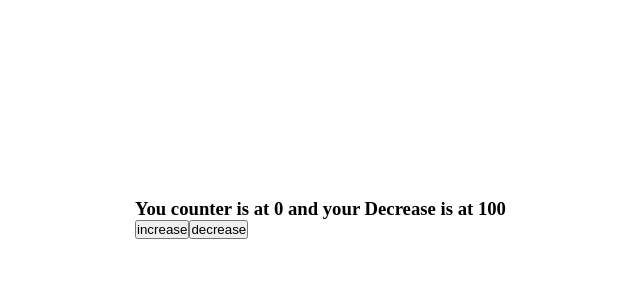
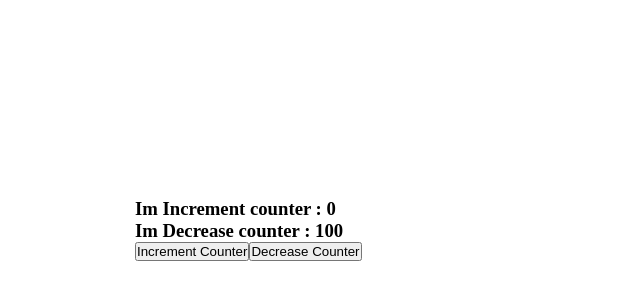
Before and after one commit to xsparsh1/React, a React (Vite) app: page / in a window 1280 px wide. Shown: the part 2-302 px from the top of the page, without its empty margins (465-1105 px from the left). Built offline with nearby package versions, Linux system fonts and the light colour scheme.

Commit message:
Managing side effects of Props

```diff
--- a/src/App.jsx
+++ b/src/App.jsx
@@ -8,6 +8,7 @@ import ForLoop from "./practice/ForLoopInJsx/forLoop";
 import CompInLoop from "./practice/ForLoopInJsx/CompInLoop";
 import NestedLoop from "./practice/ForLoopInJsx/NestedLoop";
 import Effect from "./practice/UseEffect/Effect";
+import PropsPass from "./practice/UseEffect/PropsPass";
 //CC - Controlled Components.
 function App(){
   return (
@@ -21,7 +22,8 @@ function App(){
         {/* <ForLoop/> */}
         {/* <CompInLoop/> */}
         {/* <NestedLoop/> */}
-        <Effect/>
+        {/* <Effect/> */}
+        <PropsPass/>
   </div>
   );
 }
--- a/src/practice/BaseInfo/OnClick.jsx
+++ b/src/practice/BaseInfo/OnClick.jsx
@@ -17,7 +17,7 @@
 //     }
 //     return (
 //         <div>
-//             <button onClick={func}>Im a bca Student at </button>  //we cant param here , so how to pass params?
+//             <button onClick={func}>Im a bca Student at </button>  //we cant pass param here , so how to pass params?
 //         </div>
 //     )
 // }
--- /dev/null
+++ b/src/practice/UseEffect/PropsEffect.jsx
@@ -0,0 +1,30 @@
+import {useEffect} from "react";
+
+function PropsEffect({counter,dec}){
+
+    const handleChange=()=>{
+        console.log("Counter changed to:", counter);
+    }
+
+    const handleDec=()=>{
+        console.log("Dec changed to:", dec);
+    }
+
+    // handleChange();        //Gets called on every render of prop change
+
+    useEffect(()=>{
+        handleChange();         //Gets called only on prop change once because of empty dependency array
+    },[])
+
+    useEffect(()=>{
+        handleDec();
+    },[dec])
+
+    return(
+        <div>
+            <h3>Im Increment counter : {counter}</h3>
+            <h3>Im Decrease counter : {dec}</h3>
+        </div>
+    )
+}
+export default PropsEffect;
--- /dev/null
+++ b/src/practice/UseEffect/PropsPass.jsx
@@ -0,0 +1,18 @@
+import {useState} from"react";
+import PropsEffect from"./PropsEffect";
+import "../InputFeild/Checkbox.css"
+
+function PropsPass(){
+
+    const [counter,setCounter] = useState(0);
+    const [dec,setDec] =useState(100);
+
+    return(
+        <div className="div">
+            <PropsEffect counter={counter} dec={dec}/>
+            <button onClick={()=>setCounter(counter+1)}>Increment Counter</button>
+            <button onClick={()=>setDec(dec-1)}>Decrease Counter</button>
+        </div>
+    )
+}
+export default PropsPass;
```
